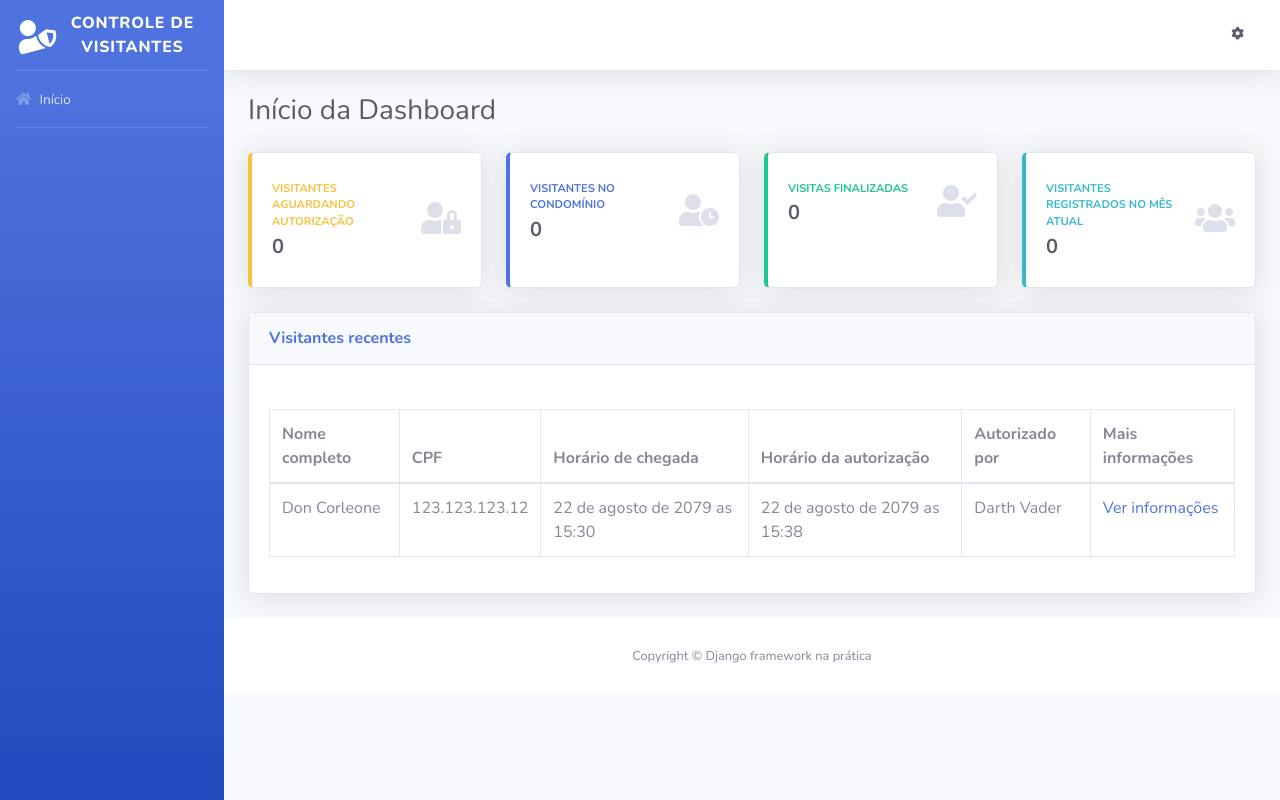
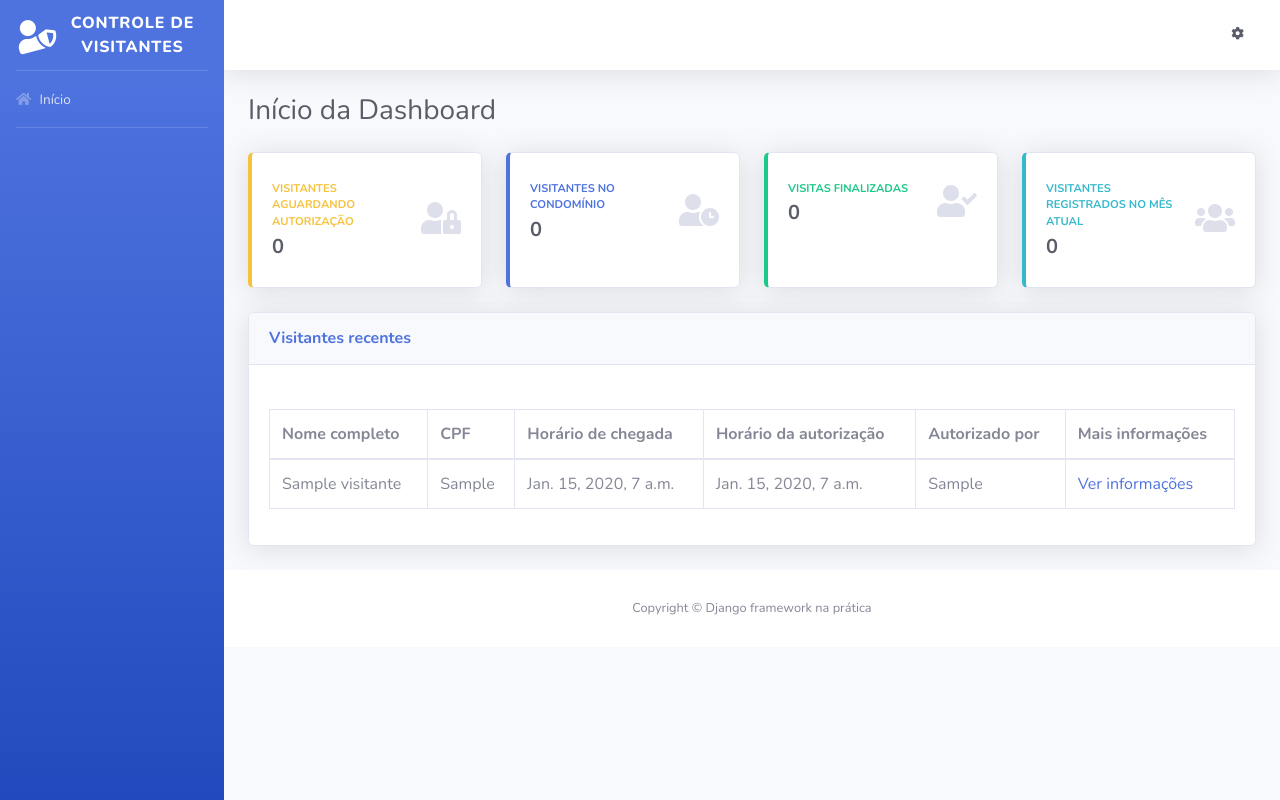
Before and after one commit to carvalhocaio/controle-visitantes, a Django app: page / in a window 1280 px wide. Run offline with Django 3.2, Linux system fonts and the light colour scheme; tables that the repository leaves empty hold one stand-in row (values such as "Sample post"); some libraries are stand-ins or nearby versions.

Commit message:
Listando registros de visitantes no template HTML

```diff
--- a/templates/index.html
+++ b/templates/index.html
@@ -224,16 +224,18 @@
                     </thead>
 
                     <tbody>
+                      {% for visitante in todos_visitantes %}
                       <tr>
-                        <td>Don Corleone</td>
-                        <td>123.123.123.12</td>
-                        <td>22 de agosto de 2079 as 15:30</td>
-                        <td>22 de agosto de 2079 as 15:38</td>
-                        <td>Darth Vader</td>
+                        <td>{{ visitante.nome_completo }}</td>
+                        <td>{{ visitante.cpf }}</td>
+                        <td>{{ visitante.horario_chegada }}</td>
+                        <td>{{ visitante.horario_autorizacao }}</td>
+                        <td>{{ visitante.morador_responsavel }}</td>
                         <td>
                           <a href="#"> Ver informações </a>
                         </td>
                       </tr>
+                      {% endfor %}
                     </tbody>
                   </table>
                 </div>
```
